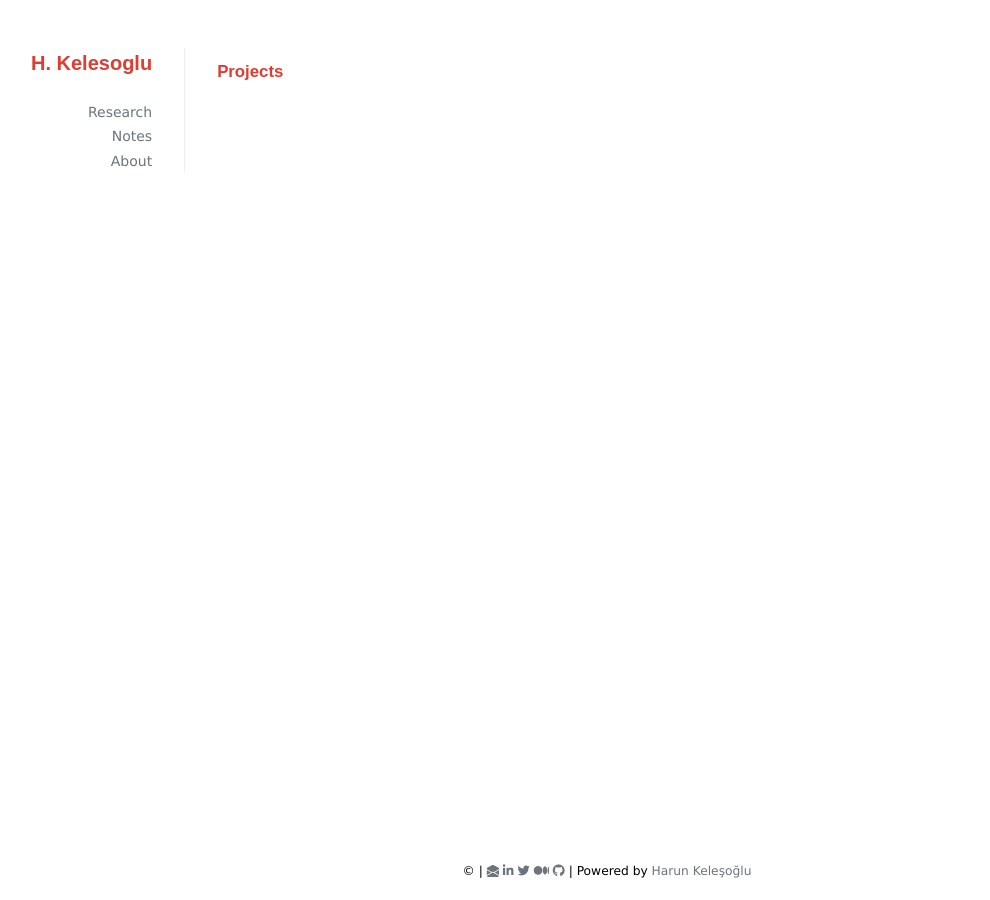
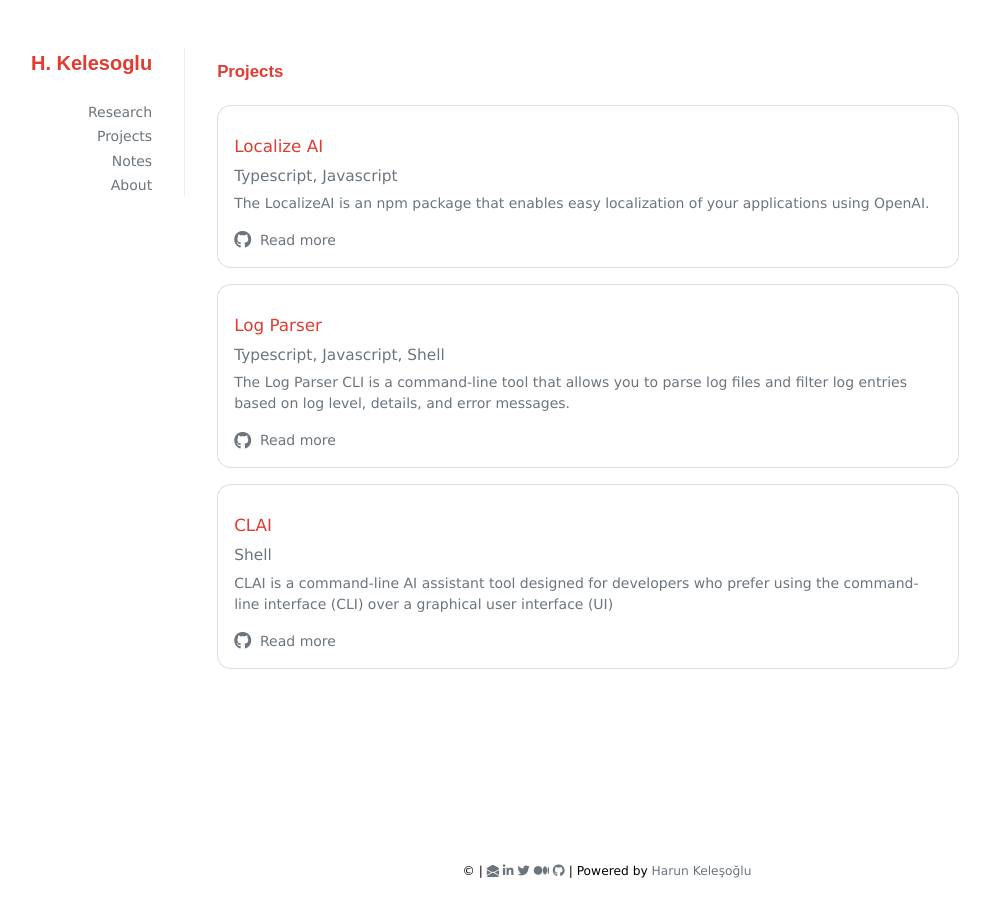
Before and after one commit to harunkelesoglu/harunkelesoglu.github.io, a Jekyll site: the page built from _pages/projects.md, in a window 1280 px wide. Shown: the whole page, without its empty margins (33-1023 px from the left). Built offline with Jekyll 4.4.1, drawn with Linux system fonts in a browser that asks for light colours; nearby versions of some CDN libraries; some web fonts are replaced; a style sheet for code colours, icons or effects is not loaded; part of the change alters nothing that is shown.

Commit message:
feat: added projects section

````diff
--- a/_config.yml
+++ b/_config.yml
@@ -1,11 +1,11 @@
 title: H. Kelesoglu
-slogan: "Maths & Algoritms, Engineering, Management papers, notes, highlights, ..."
+slogan: "Maths & Algoritms, Engineering, Management research, notes, highlights, ..."
 navbar_title: "Kelesoglu"
 author:
   name: Harun Kelesoglu
   email: harun.kelesoglu19@gmail.com
 
-description: Papers, notes, and highlights about alagorithms, maths, engineerin, management from my professional journey and research
+description: Research, notes, and highlights about alagorithms, maths, engineerin, management from my professional journey and research
 
 url: "https://harunkelesoglu.github.io" # The base hostname & protocol for your site, e.g. http://example.com
 baseurl: "" # The subpath of your site, e.g. /blog
--- a/_data/nav.yml
+++ b/_data/nav.yml
@@ -1,6 +1,8 @@
 links:
   - title: Research
     url: /research
+  - title: Projects
+    url: /projects
   - title: Notes
     url: /notes
   - title: About
--- a/_layouts/projects.html
+++ b/_layouts/projects.html
@@ -15,10 +15,10 @@ layout: default
         {% endif %}
         <div class="card-body">
           <h2 class="card-title"><b>{{ project.title }}</b></h2>
-          <p class="text-muted mb-2 card-subtitle" style="font-size: 110%">{{ project.stack }}</p>
+          <p class="text-muted mb-2 card-subtitle" style="font-size: 110%">#{{ project.stack }}</p>
           <p class="card-text">{{ project.snippet }}</p>
           <span class="read-more">{% if project.githublink %}<a href="{{ project.githublink }}" style="color: #000;" target="_blank"><span class="fa fa-github fa-lg"></span></a>{% endif %}</span>
-          <!-- <a class="read-more" href="{{ site.baseurl }}{{ project.url }}">&nbsp;Read more</a> -->
+          <a class="read-more" href="{{ site.baseurl }}{{ project.url }}">&nbsp;Read more</a>
         </div>
       </div>
     </div>
@@ -32,8 +32,8 @@ layout: default
           <h6 class="text-muted mb-2 card-subtitle" style="font-size: 110%">{{ project.stack }}</h6>
           <p class="card-text">{{ project.snippet }}</p>
           <span>{% if project.githublink %}<a href="{{ project.githublink }}" style="color: #000;" target="_blank"><span class="fa fa-github fa-lg"></span></a>{% endif %}</span>
-          <span>{% if project.npmlink %}<a href="{{ project.npmlink }}" style="color: #cb3837;" target="_blank"><span class="fa fa-npm fa-lg"></span></a>{% endif %}</span>
-          <!-- <a href="{{ site.baseurl }}{{ project.url }}">&nbsp;Read more</a> -->
+          <!-- <span>{% if project.npmlink %}<a href="{{ project.npmlink }}" style="color: #cb3837;" target="_blank"><i class="fa fa-npm fa-lg"></i></a>{% endif %}</span> -->
+          <a href="{{ site.baseurl }}{{ project.url }}">&nbsp;Read more</a>
         </div>
       </div>
     </div>
--- a/_layouts/research.html
+++ b/_layouts/research.html
@@ -23,7 +23,7 @@ layout: default
 	}
 </style>
 <section class="posts">
-  <!-- <h1 style="color: #e03c31">Papers</h1> -->
+  <!-- <h1 style="color: #e03c31">Research</h1> -->
   <!-- <div id="search-container">
     <input type="text" id="search-input" placeholder="Search for a tag or post...">
     <ol id="results-container"></ol>
--- /dev/null
+++ b/_projects/2023-06-18-localize-ai.md
@@ -0,0 +1,181 @@
+---
+layout: default
+title: "Localize AI"
+stack: "Typescript, Javascript"
+snippet: "The LocalizeAI is an npm package that enables easy localization of your applications using OpenAI."
+pinned: false
+githublink: https://github.com/harunkelesoglu/localize-ai
+npmlink: https://www.npmjs.com/package/@kelesoglu/localize-ai
+order: 1
+usehighlight: true
+---
+
+<h1 style="color: #cc0000" class="venenosa">Localize-ai</h1>
+
+[![npm version](https://badge.fury.io/js/@kelesoglu%2Flocalize-ai.svg)](https://badge.fury.io/js/@kelesoglu%2Flocalize-ai)
+
+The `@kelesoglu/localize-ai` is an npm package that enables easy localization of your applications using OpenAI. It provides seamless integration with OpenAI's language models, allowing you to localize and adapt your applications to different languages and regions effortlessly
+The kelesoglu/localize-ai library provides CI/CD support, allowing a separate pull request to be opened during the code review process specifically for translations. This enables the translations generated by the AI to be reviewed by third parties, ensuring their quality and accuracy.
+
+## Localization: Making Your App Global
+
+Localization is the process of adapting an application to be usable in different languages and regions. It involves adjusting the app's texts, dates, times, currency formats, and other local-specific features based on the user's language and regional preferences.
+
+Localization has become increasingly important as apps need to cater to global markets and provide a personalized user experience. Users respond more positively to apps that offer an experience tailored to their language and culture.
+
+The localization process can be time-consuming and challenging, especially for large and complex applications. Therefore, automating localization is a crucial step. Automation speeds up the translation process, reduces errors, and enables a more efficient localization workflow.
+
+For more information, you can refer to [this Medium article](https://medium.com/@harunkeles0glu/best-practices-for-localization-in-microservices-2ad276481854).
+
+## Installation
+
+Install the library using npm:
+
+```
+npm install --save-dev @kelesoglu/localize-ai
+```
+
+## Usage
+
+To use the **kelesoglu/localize-ai** library, follow these steps:
+
+1. You should follow the directory structure below. languageCode.json file should be structured in a valid JSON format, where keys represent the source language strings, and values represent the translations in the respective language
+
+```
+locales/
+  ├── en.json
+  ├── tr.json
+  ├── es.json
+  └── fr.json
+  └── ....
+```
+
+2. The library requires a configuration file (`localize-ai.config.js`) in the root directory of your project. Here's an example of the configuration file:
+
+```javascript
+module.exports = {
+    localesDir: "./locales",
+    baseLanguage: "en",    // Replace it with any ISO 639-1 codes of your choice.
+    targetLanguages: ['fr', 'es', 'de','tr'],
+    apiKey: "YOUR_OPENAI_API_KEY"
+}
+```
+
+3. Add a new script to run localize pre-commit:
+
+```json
+{
+    "scripts": {
+        "localize":"node -r @kelesoglu/localize-ai"
+    }
+}
+```
+
+Make sure to replace `'YOUR_OPENAI_API_KEY'` with your actual OpenAI API key.
+
+## CI/CD
+
+The `kelesoglu/localize-ai` library can be integrated with GitHub Actions and Bitbucket Pipelines for your CI/CD workflows.
+
+### Configuration
+
+`repository url` should be added in package.json as below
+```json
+{
+  "name": "example",
+  "version": "1.0.0",
+  "description": "",
+  "main": "index.js",
+  "scripts": {
+    "start": "node index.js",
+    "localize":"node -r @kelesoglu/localize-ai"
+  },
+  "repository": {
+    "type": "git",
+    "url": "git@github.com:your_organization/example.git"
+  },
+  "author": "",
+  "license": "ISC",
+  "devDependencies": {
+    "@kelesoglu/localize-ai": "^2.1.0",
+  },
+  "dependencies": {
+    "husky": "^8.0.3"
+  }
+}
+```
+
+### GitHub Actions
+
+To use `kelesoglu/localize-ai` with GitHub Actions, you need to add the following environment variables to your workflow YAML file:
+```yml
+name: YOUR_WORKFLOW_NAME
+
+on:
+  push:
+    branches: [ "main" ]
+
+jobs:
+  build:
+    permissions:
+      contents: write
+      issues: write
+      pull-requests: write
+    runs-on: ubuntu-latest
+    steps:
+      # Checks-out your repository under $GITHUB_WORKSPACE, so your job can access it
+      - uses: actions/checkout@v3
+        with:
+          fetch-depth: 2
+
+      - name: Set up Node.js
+        uses: actions/setup-node@v2
+        with:
+          node-version: 18
+
+      - name: Install dependencies
+        run: npm install
+
+      - name: Translate translations
+        run: node -r @kelesoglu/localize-ai
+        env:
+        # You need to create a token to be able to commit and pr
+          GH_TOKEN: ${{ secrets.GH_TOKEN }}
+        # You need to type your openai api key as env variable
+          OPENAI_API_KEY: ${{ secrets.OPENAI_API_KEY }}
+
+```
+Make sure to replace `'YOUR_WORKFLOW_NAME'` with the desired name for your workflow.
+Please note that for Github Actions, you need to create a token and use it as the **GH_TOKEN** environment variable.
+
+### Bitbucket Pipelines
+
+To use kelesoglu/localize-ai with Bitbucket Pipelines, you need to add the following environment variable and configuration to your `bitbucket-pipelines.yml` file:
+
+```yml
+pipelines:
+  branches:
+    master:
+      - step:
+          name: Localize
+          deployment: Production
+          script:
+            - npm install
+            - node -r @kelesoglu/localize-ai
+          env:
+          # You need to create a token to be able to commit and pr
+            BITBUCKET_TOKEN: $BITBUCKET_TOKEN
+          # You need to type your openai api key as env variable
+            OPENAI_API_KEY: $OPENAI_API_KEY
+
+```
+Please note that for Bitbucket Pipelines, you need to create a Bitbucket token and use it as the **BITBUCKET_TOKEN** environment variable.
+
+## License
+
+This project is licensed under the MIT License. See the [LICENSE](LICENSE) file for details.
+
+## Author
+
+- Harun Keleşoğlu
+- Contact: [harun.kelesoglu19@gmail.com](mailto:harun.kelesoglu19@gmail.com)
--- /dev/null
+++ b/_projects/2023-07-23-log-parser.md
@@ -0,0 +1,125 @@
+---
+layout: default
+title: "Log Parser"
+stack: "Typescript, Javascript, Shell"
+snippet: "The Log Parser CLI is a command-line tool that allows you to parse log files and filter log entries based on log level, details, and error messages."
+pinned: false
+githublink: https://github.com/harunkelesoglu/log-parser
+npmlink: https://www.npmjs.com/package/@kelesoglu/log-parser
+order: 2
+usehighlight: true
+---
+
+<h1 style="color: #cc0000" class="venenosa">Log Parser</h1>
+
+[![npm version](https://badge.fury.io/js/@kelesoglu%2Flog-parser.svg)](https://badge.fury.io/js/@kelesoglu%2Flog-parser)
+
+The Log Parser CLI is a command-line tool that allows you to parse log files and filter log entries based on log level, details, and error messages. It's written in TypeScript and offers a simple and flexible way to extract and filter log data.
+
+## Installation
+
+Before using the Log Parser CLI, make sure you have Node.js and npm installed on your system. You can download and install them from [nodejs.org](https://nodejs.org/).
+
+To install the Log Parser CLI, you can use npm. Open your terminal and run the following command:
+
+```bash
+npm install -g @kelesoglu/log-parser
+```
+
+This command installs the Log Parser CLI globally, making it available as a command-line tool.
+
+## Usage
+
+The Log Parser CLI can be used to extract and filter log entries from log files. It provides various options to customize the filtering process. Here's the basic command structure:
+
+```bash
+log-parser --parse <logLevel> --input <inputFile> --output <outputFile> --details <regex> --error <regex>
+```
+
+### Options:
+
+- `--parse <logLevel>`: Specify the log level to filter by (e.g., 'info', 'error', 'debug').
+
+- `--input <inputFile>`: The path to the log file that will be parsed. The file extension should be `.log`.
+
+- `--output <outputFile>`: The path where the filtered log entries will be written as a JSON file.
+
+- `--details <regex>` (optional): A regular expression pattern to filter log entries by details.
+
+- `--error <regex>` (optional): A regular expression pattern to filter log entries by error messages.
+
+### Example:
+
+```bash
+log-parser --parse error --input /path/to/your/logfile.log --output /path/to/outputfile.json --details ".*failed.*" --error ".*timeout.*"
+```
+
+This command will parse the log file, filter entries with a log level of 'error,' and write the filtered log entries to the specified output file. The `--details` and `--error` options allow you to further refine the filtering using regular expressions.
+
+#### Input Format
+
+```text
+<ISO Date> - <Log Level> - {"transactionId: "<UUID>", "details": "<message event/action description>", "error": "<Optional, error description>", ...<additional log information>}
+```
+
+#### Input Example
+
+```text
+2044-08-09T02:12:51.253Z - info - {"transactionId":"9abc55b2-807b-4361-9dbe-aa88b1b2e978","details":"Service is started"}
+2021-08-09T02:12:51.254Z - debug - {"transactionId":"9abc55b2-807b-4361-9dbe-aa88b1b2e978","details":"About to request the user information","userId": 10}
+2021-08-09T02:12:51.254Z - debug - {"transactionId":"9abc55b2-807b-4361-9dbe-aa88b1b2e978","details":"About to request user orders list","userId": 10}
+2021-08-09T02:12:51.255Z - info - {"transactionId":"9abc55b2-807b-4361-9dbe-aa88b1b2e821","details":"Service is started"}
+2021-08-09T02:12:51.257Z - debug - {"transactionId":"9abc55b2-807b-4361-9dbe-aa88b1b2e821","details":"About to request the user information","userId": 16}
+2021-08-09T02:12:51.257Z - debug - {"transactionId":"9abc55b2-807b-4361-9dbe-aa88b1b2e978","details":"User information is gathered","user":{"id":10,"name":"Alice"}}
+2021-08-09T02:12:51.258Z - debug - {"transactionId":"9abc55b2-807b-4361-9dbe-aa88b1b2e821","details":"About to request user orders list","userId":16}
+2021-08-09T02:12:51.259Z - error - {"transactionId":"9abc55b2-807b-4361-9dbe-aa88b1b2e978","details":"Cannot find user orders list","code": 404,"err":"Not found"}
+2021-08-09T02:12:51.259Z - debug - {"transactionId":"9abc55b2-807b-4361-9dbe-aa88b1b2e821","details":"User information is retrieved","user": {"id": 16, "name": "Michael"}}
+2021-08-09T02:12:51.262Z - debug - {"transactionId":"9abc55b2-807b-4361-9dbe-aa88b1b2e821","details":"User information is retrieved","user":{"id":16,"orders":[{"id":472,"items":{"id":7,"price":7.12}}]}}
+2021-08-09T02:12:51.264Z - warn - {"transactionId":"9abc55b2-807b-4361-9dbe-aa88b1b2e978","details":"Service finished with error","code":404,"err":"Cannot find user orders list"}
+2021-08-09T02:12:51.265Z - info - {"transactionId":"9abc55b2-807b-4361-9dbe-aa88b1b2e821","details":"Service is successfully finished"}
+```
+
+#### Output Format
+
+```text
+[{"timestamp": <Epoch Unix Timestamp>, "loglevel": "<loglevel>", "transactionId: "<UUID>", "error": "<Error message>" }]
+```
+
+## Building from Source
+
+If you want to build the Log Parser CLI from source, you can follow these steps:
+
+1. Clone the repository:
+
+```bash
+git clone https://github.com/harunkelesoglu/log-parser.git
+```
+
+2. Change the working directory to the project folder:
+
+```bash
+cd log-parser
+```
+
+3. Install the project dependencies:
+
+```bash
+npm install
+```
+
+4. Build the project:
+
+```bash
+npm run build
+```
+
+Now you can use the Log Parser CLI by running `node dist/parser.js` or by creating a symlink for it.
+
+## License
+
+This project is licensed under the MIT License. See the [LICENSE](LICENSE) file for details.
+
+## Author
+
+- Harun Keleşoğlu
+- Contact: [harun.kelesoglu19@gmail.com](mailto:harun.kelesoglu19@gmail.com)
--- /dev/null
+++ b/_projects/2023-10-08-command-line-artficial-intelligence-assistant.md
@@ -0,0 +1,61 @@
+---
+layout: default
+title: "CLAI"
+stack: "Shell"
+snippet: "CLAI is a command-line AI assistant tool designed for developers who prefer using the command-line interface (CLI) over a graphical user interface (UI)"
+pinned: false
+githublink: https://github.com/harunkelesoglu/clai
+order: 3
+usehighlight: true
+---
+
+<h1 style="color: #cc0000" class="venenosa">CLAI</h1>
+
+**CLAI** is a command-line AI assistant tool designed for developers who prefer using the command-line interface (CLI) over a graphical user interface (UI). With CLAI, you can interact with OpenAI's GPT models directly from your CLI, eliminating the need to switch to a separate UI.
+
+## Prerequisites
+
+Before using CLAI, ensure you have the following prerequisites:
+
+- Bash shell (typically available on Unix-like systems)
+- `curl` command-line tool
+- `jq` command-line tool (for JSON parsing)
+- OpenAI API key
+- Knowledge of your preferred OpenAI model (e.g., "gpt-3.5-turbo" or "gpt-4.0")
+
+## Usage
+
+To use CLAI, follow these steps:
+
+1. Set the required environment variables in your shell profile:
+
+   - `OPENAI_API_KEY`: Your OpenAI API key.
+   - `OPENAI_MODEL`: The OpenAI model you want to use.
+
+2. Run CLAI with a user message as an argument:
+
+   ```bash
+   ./clai.sh "User's message goes here."
+
+## Installation Instructions
+
+To make CLAI easily accessible, follow these steps:
+
+1. Move the CLAI script to the `/usr/local/bin` directory:
+
+   ```bash
+   sudo mv clai.sh /usr/local/bin/clai
+
+2. Make the script executable:
+
+   ```bash
+   sudo chmod +x /usr/local/bin/clai
+
+## License
+
+This project is licensed under the MIT License. See the [LICENSE](LICENSE) file for details.
+
+## Author
+
+- Harun Keleşoğlu
+- Contact: [harun.kelesoglu19@gmail.com](mailto:harun.kelesoglu19@gmail.com)
--- a/assets/css/main.css
+++ b/assets/css/main.css
@@ -304,4 +304,18 @@ time {
     background-color: rgb(26, 26, 26,1);
     background-image: radial-gradient(circle closest-side, rgba(255, 255, 255, 0.07) 0%, rgba(255, 255, 255, 0) 100%);
   }
+  .card {
+    border: 2px dotted #6c757d;
+    background-color: rgb(26, 26, 26,1);
+  }
+
+  .card-title {
+    color: #e03c31!important;
+    font-size: medium;
+    padding-bottom: 0.25em;
+  }
+
+  .card-body {
+    color: #6c757d!important;
+  }
 }
````
Also changed, not shown: _notes/2023-12-11-the-machine-learning-landscape.md (renamed from _notes/2021-12-11-the-machine-learning-landscape.md).
